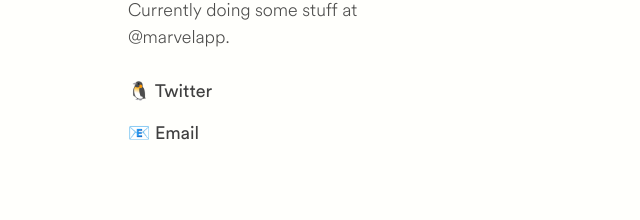
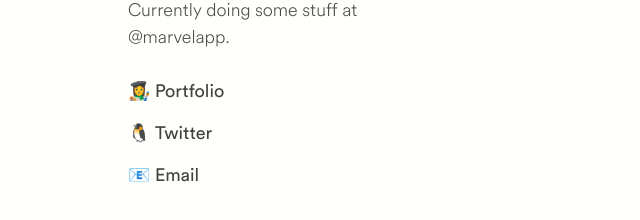
Before and after one commit to lydiariddell/lydiariddell, a plain HTML site: page index.html in a window 1280 px wide. Shown: the part 318-538 px from the top of the page, without its empty margins (0-640 px from the left). Drawn offline with nearby package versions, Linux system fonts and the light colour scheme.

Commit message:
Added Portfolio Link
Added Portfolio link

```diff
--- a/index.html
+++ b/index.html
@@ -25,8 +25,10 @@
       <div>
           <h1>Lydia Riddell</h1>
           <p>Currently doing some stuff at <a class="plain" href="https://twitter.com/marvelapp" target="_blank">@marvelapp</a>.</p>
+          <a href="https://marvelapp.com/8a7fjf6" target="_blank">👩‍🎨 Portfolio</a><br>
           <a href="https://twitter.com/lydiariddell" target="_blank">🐧 Twitter</a><br>
           <a href="mailto:lydiariddell94@gmail.com?Subject=Lets build 👷‍">📧 Email</a>
+
       </div>
   </wrapper>
 </body>
```
